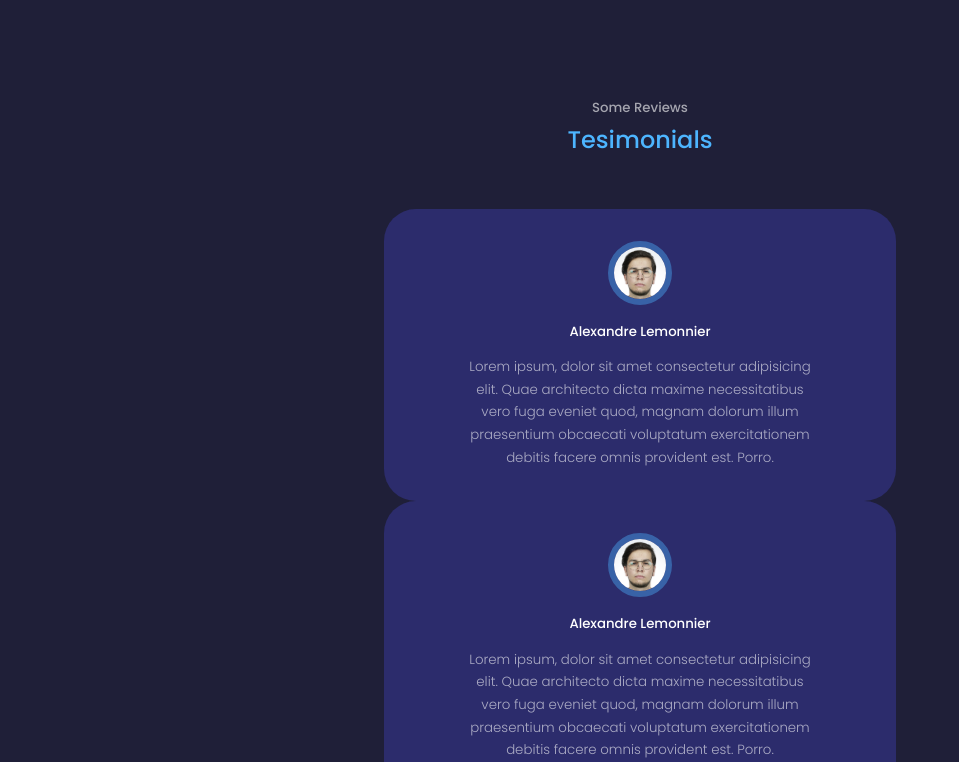
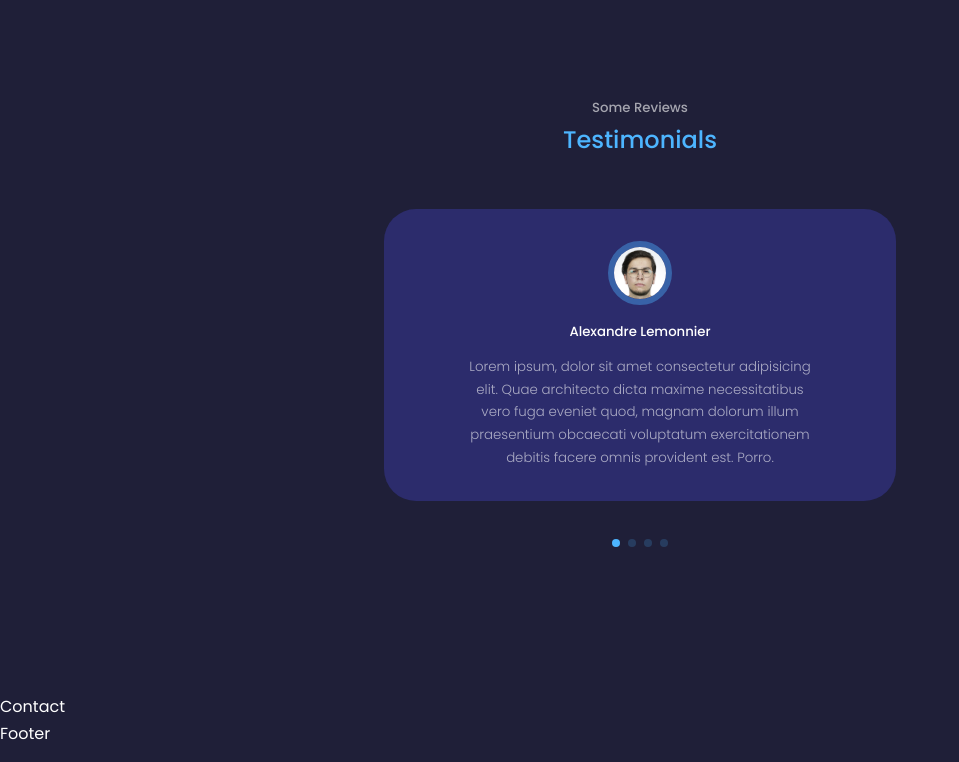
Before and after one commit to Bictole/Old-Portfolio, a React (Create React App) app in the folder react_portfolio/: page / in a window 1280 px wide. Shown: the part 4020-4782 px from the top of the page, without its empty margins (0-959 px from the left). Built offline with nearby package versions, Linux system fonts and the light colour scheme.

Commit message:
[Add] SwiperJs package and swiper for testimonials

```diff
--- a/react_portfolio/package.json
+++ b/react_portfolio/package.json
@@ -10,6 +10,7 @@
     "react-dom": "^17.0.2",
     "react-icons": "^4.3.1",
     "react-scripts": "^5.0.0",
+    "swiper": "^8.0.7",
     "web-vitals": "^2.1.4"
   },
   "scripts": {
--- a/react_portfolio/src/components/about/About.jsx
+++ b/react_portfolio/src/components/about/About.jsx
@@ -15,7 +15,7 @@ const About = () => {
 
         <div className="about__me">
           <div className="about__me-image">
-            <img src={ME} alt="About Image" />
+            <img src={ME} alt="About" />
           </div>
         </div>
 
--- a/react_portfolio/src/components/testimonials/Testimonials.jsx
+++ b/react_portfolio/src/components/testimonials/Testimonials.jsx
@@ -1,6 +1,15 @@
 import React from 'react'
 import './testimonials.css'
 import ALEXANDRE from '../../assets/alexandre.png'
+
+// import Swiper core and required modules
+import { Navigation, Pagination, Scrollbar, A11y } from 'swiper';
+
+import { Swiper, SwiperSlide } from 'swiper/react';
+
+// Import Swiper styles
+import 'swiper/css';
+import 'swiper/css/pagination';
 
 const data = [
   {
@@ -29,23 +38,30 @@ const Testimonials = () => {
   return (
     <section id='testimonials'>
       <h5>Some Reviews</h5>
-      <h2>Tesimonials</h2>
+      <h2>Testimonials</h2>
 
-      <div className="container testimonials__container">
+      <Swiper className="container testimonials__container"
+      // install Swiper modules
+      modules={[Navigation, Pagination, Scrollbar, A11y]}
+      spaceBetween={40}
+      slidesPerView={1}
+      navigation
+      pagination={{ clickable: true }}
+      scrollbar={{ draggable: true }}>
         {
           data.map(({avatar, name, review}, index) =>{
             return(
-            <article key={index} className="testimonial">
+            <SwiperSlide key={index} className="testimonial">
               <div className="client__avatar">
                 <img src={avatar} alt={name} />
               </div>
               <h5 className='client__name'>{name}</h5>
               <small className='client__review'>{review}</small>
-            </article>)
+            </SwiperSlide>)
           })
         }
 
-      </div>
+      </Swiper>
     </section>
   )
 }
--- a/react_portfolio/src/components/testimonials/testimonials.css
+++ b/react_portfolio/src/components/testimonials/testimonials.css
@@ -1,5 +1,6 @@
 .container.testimonials__container {
     width: 40%;
+    padding-bottom: 4rem;
 }
 
 .client__avatar {
@@ -27,6 +28,10 @@
     margin: 0.8rem auto 0;
 }
 
+.swiper-pagination-clickable .swiper-pagination-bullet {
+    background: var(--color-primary);
+}
+
 @media screen and (max-width: 1024px) {
     .container.testimonials__container {
         width: 60%;
```
Also changed, not shown: 1 other file (tests, documents, lock files or other folders).
